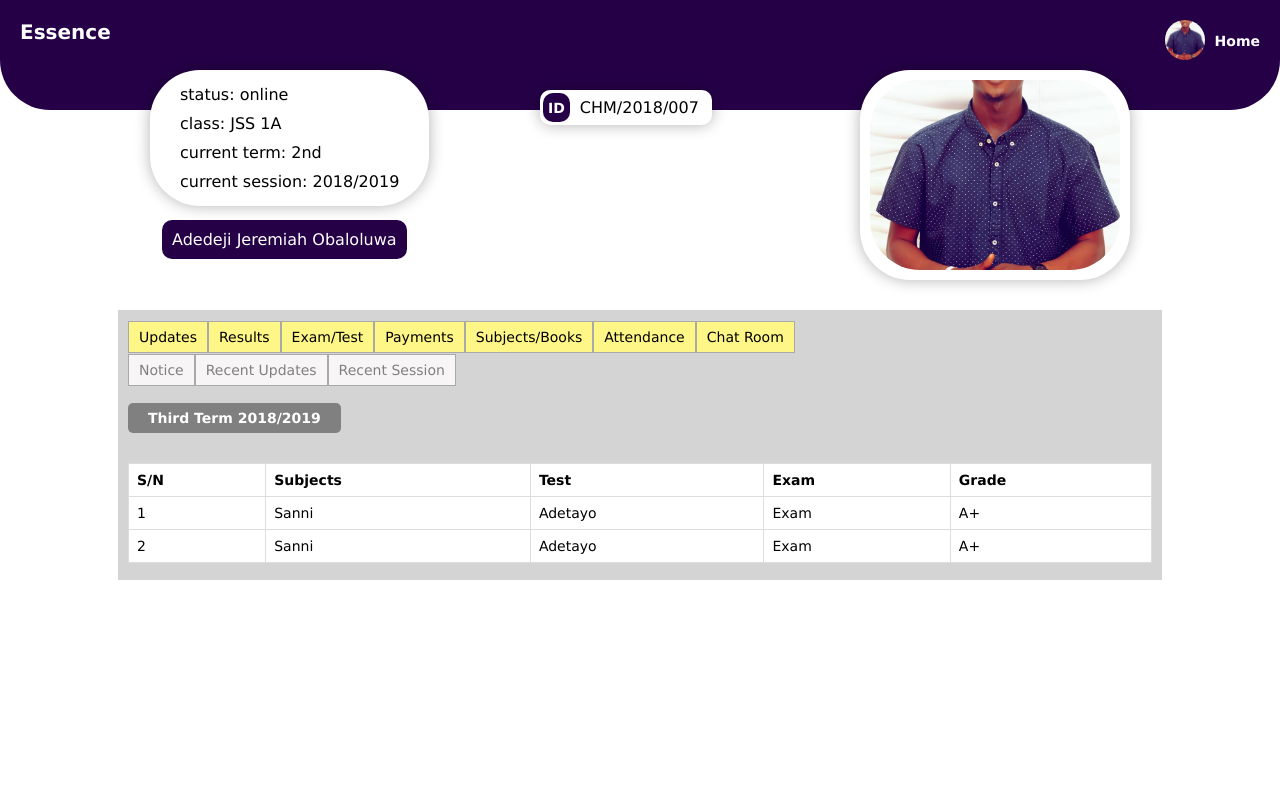
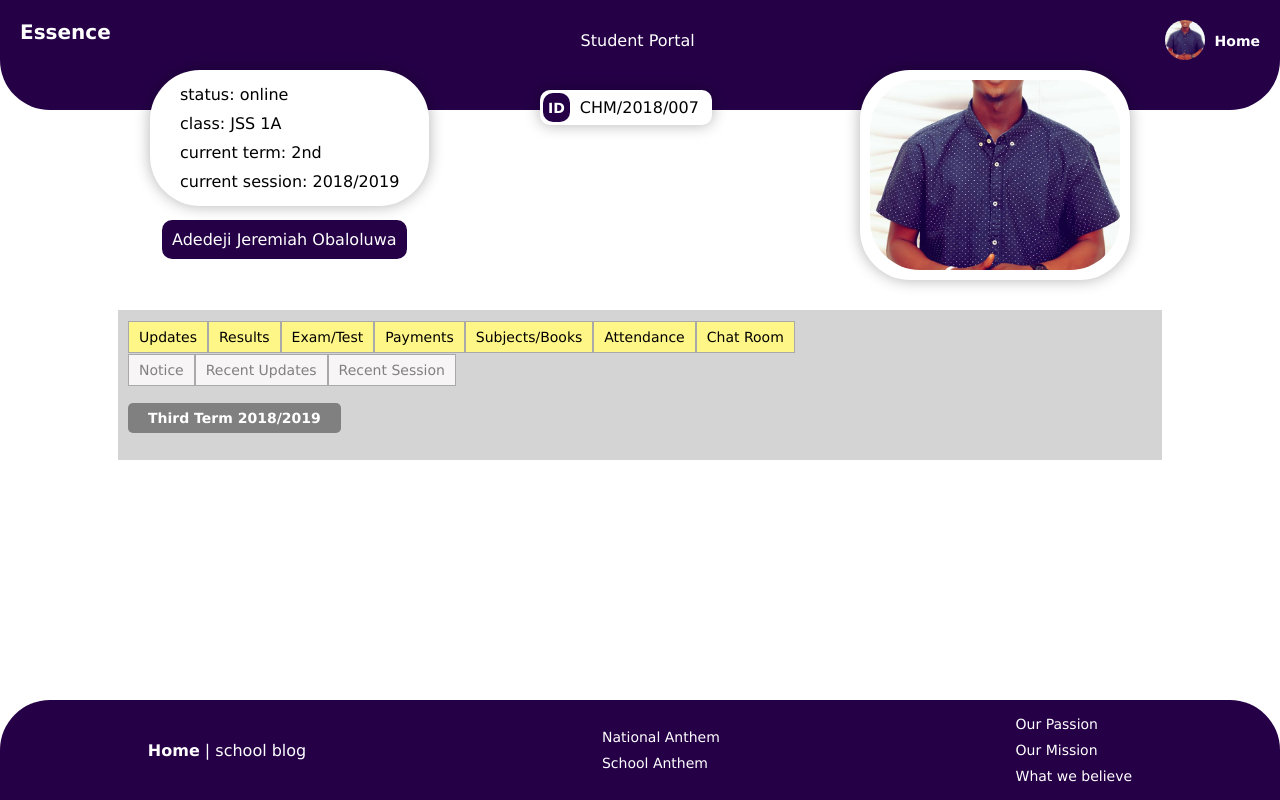
Before and after one commit to drjerry-sys/sdbm, a React (Create React App) app: page /student-portal in a window 1280 px wide. Built offline with nearby package versions, Linux system fonts and the light colour scheme.

Commit message:
oops, ran into error with npm again aww..

```diff
--- a/package.json
+++ b/package.json
@@ -8,10 +8,14 @@
     "@testing-library/jest-dom": "^5.14.1",
     "@testing-library/react": "^11.2.7",
     "@testing-library/user-event": "^12.8.3",
+    "sass": "^1.43.2",
+    "axios": "^0.23.0",
+    "json-server": "^0.17.0",
     "react": "^17.0.2",
     "react-dom": "^17.0.2",
     "react-scripts": "4.0.3",
-    "sass": "^1.43.2",
+    "redux-logger": "^3.0.6",
+    "redux-thunk": "^2.3.0",
     "web-vitals": "^1.1.2"
   },
   "scripts": {
--- a/src/App.js
+++ b/src/App.js
@@ -8,7 +8,8 @@ function App() {
       <Switch>
         <Route path="/login" component={Login} />
         <Route path="/reset-password" component={ResetPassword} />
-        <Route path="/student-portal" component={StudentPortal} />
+        <Route exact path="/student-portal" component={StudentPortal} />
+        <Route path="/student-portal/:option" component={StudentPortal} />
       </Switch>
     </div>
   );
--- /dev/null
+++ b/src/components/Footer/Footer.jsx
@@ -0,0 +1,28 @@
+import React from 'react';
+import './Footer.scss';
+
+const Footer = () => {
+    return (
+        <div className="footer">
+            <div className="wrapper">
+                <div className="first">
+                    <span><b>Home</b> | school blog</span>
+                </div>
+                <div className="middle">
+                    <span>National Anthem</span>
+                    <span>School Anthem</span>
+                </div>
+                <div className="last">
+                    <span>Our Passion</span>
+                    <span>Our Mission</span>
+                    <span>What we believe</span>
+                </div>
+            </div>
+            <div className="copy">
+                <span>copywright @ Essence</span>
+            </div>
+        </div>
+     );
+}
+
+export default Footer;
--- /dev/null
+++ b/src/components/Footer/Footer.scss
@@ -0,0 +1,51 @@
+.footer {
+    width: 100%;
+    height: 100px;
+    background-color: var(--main-color);
+    border-radius: 50px 50px 0 0;
+    box-sizing: border-box;
+    overflow: hidden;
+    position: fixed;
+    bottom: 0;
+
+    .wrapper {
+        display: flex;
+        width: 100%;
+        height: 100%;
+        justify-content: space-around;
+        align-items: center;
+        color: white;
+
+        .middle {
+            display: flex;
+            flex-direction: column;
+
+            span {
+                padding: 5px 0;
+                font-size: 14px;
+                font-weight: 500;
+            }
+        }
+
+        .last {
+            display: flex;
+            flex-direction: column;
+
+            span {
+                padding: 5px 0;
+                font-size: 14px;
+                font-weight: 500;
+            }
+        }
+    }
+
+    .copy {
+        span {
+            padding: 5px 0;
+            font-size: 14px;
+            font-weight: 500;
+            color: white;
+            font-size: 12px;
+        }
+    }
+}
--- a/src/components/Navbar/Navbar.jsx
+++ b/src/components/Navbar/Navbar.jsx
@@ -7,7 +7,10 @@ const Navbar = ({ portalType }) => {
     return (
         <div className="navbar">
             <div className="top">
-                <span className="topLogo">Essence</span>
+                <Link to="/" className="topLogo"><span>Essence</span></Link>
+                <span style={{color: 'white', display: 'flex', alignItems: 'center'}}>
+                    {portalType === 'student' ? 'Student' : portalType === 'staff' ? 'Staff' : 'Admin'} Portal
+                </span>
                 <div className="profile">
                     <div className="profile_pic">
                         <img src={profilePic} alt="profile pic" />
--- a/src/components/Navbar/Navbar.scss
+++ b/src/components/Navbar/Navbar.scss
@@ -16,6 +16,7 @@
             font-weight: 600;
             font-size: 20px;
             color: white;
+            text-decoration: none;
         }
 
         .profile {
--- /dev/null
+++ b/src/components/pages/StudentPortal/Options.jsx
@@ -0,0 +1,58 @@
+import React from 'react';
+import './StudentPortal.scss';
+import { Link } from 'react-router-dom';
+
+const Options = ({ optionSelected }) => {
+
+    return (
+        <div className="portalSubOptions">
+            {
+                optionSelected === 'res' ? (
+                    <>
+                        <Link className="subLink">All Results</Link >
+                        <Link className="subLink">Recent Term</Link >
+                        <Link className="subLink">Recent Session</Link >
+                    </>
+                ) : optionSelected === 'cbt' ? (
+                    <>
+                        <Link className="subLink">All Results</Link>
+                        <Link className="subLink">Recent Term</Link>
+                        <Link className="subLink">Recent Session</Link>
+                    </>
+                ) : optionSelected === 'pay' ? (
+                    <>
+                        <Link className="subLink">All Results</Link>
+                        <Link className="subLink">Recent Term</Link>
+                        <Link className="subLink">Recent Session</Link>
+                    </>
+                ) : optionSelected === 'sub' ? (
+                    <>
+                        <Link className="subLink">All Results</Link>
+                        <Link className="subLink">Recent Term</Link>
+                        <Link className="subLink">Recent Session</Link>
+                    </>
+                ) : optionSelected === 'attend' ? (
+                    <>
+                        <Link className="subLink">Mark Attenndance</Link>
+                        <Link className="subLink">Term History</Link>
+                        <Link className="subLink">All History</Link>
+                    </>
+                ) : optionSelected === 'chat' ? (
+                    <>
+                        <Link className="subLink">All Results</Link>
+                        <Link className="subLink">Recent Term</Link>
+                        <Link className="subLink">Recent Session</Link>
+                    </>
+                ) : optionSelected === 'updt' ? (
+                    <>
+                        <Link className="subLink">Notice</Link>
+                        <Link className="subLink">Recent Updates</Link>
+                        <Link className="subLink">Recent Session</Link>
+                    </>
+                ) : ''
+            }
+        </div>
+     );
+}
+
+export default Options;
--- a/src/components/pages/StudentPortal/StudentPortal.jsx
+++ b/src/components/pages/StudentPortal/StudentPortal.jsx
@@ -1,14 +1,19 @@
 import React, { useState } from 'react';
 import Navbar from '../../Navbar/Navbar';
-import { Link } from 'react-router-dom';
+import { Link, useParams } from 'react-router-dom';
 import './StudentPortal.scss';
+import Footer from '../../Footer/Footer';
+import Options from './Options';
+import TableForResults from './TableForResults';
 
 const StudentPortal = () => {
 
     const [optionSelected, setOptionSelected] = useState('updt');
 
+    const {option} = useParams();
+
     const handleSelect = (value) => {
-        setOptionSelected(value)
+        setOptionSelected(value);
     }
 
     return (
@@ -28,79 +33,12 @@ const StudentPortal = () => {
                         <Link to="/student-portal/attendance" onClick={() => handleSelect('attend')} className="groupBtn">Attendance</Link>
                         <Link to="/student-portal/chat" onClick={() => handleSelect('chat')} className="groupBtn">Chat Room</Link>
                     </div>
-                    <div className="portalSubOptions">
-                        {
-                            optionSelected === 'res' ? (
-                                <>
-                                    <Link className="subLink">All Results</Link >
-                                    <Link className="subLink">Recent Term</Link >
-                                    <Link className="subLink">Recent Session</Link >
-                                </>
-                            ) : optionSelected === 'cbt' ? (
-                                <>
-                                    <Link className="subLink">All Results</Link>
-                                    <Link className="subLink">Recent Term</Link>
-                                    <Link className="subLink">Recent Session</Link>
-                                </>
-                            ) : optionSelected === 'pay' ? (
-                                <>
-                                    <Link className="subLink">All Results</Link>
-                                    <Link className="subLink">Recent Term</Link>
-                                    <Link className="subLink">Recent Session</Link>
-                                </>
-                            ) : optionSelected === 'sub' ? (
-                                <>
-                                    <Link className="subLink">All Results</Link>
-                                    <Link className="subLink">Recent Term</Link>
-                                    <Link className="subLink">Recent Session</Link>
-                                </>
-                            ) : optionSelected === 'attend' ? (
-                                <>
-                                    <Link className="subLink">All Results</Link>
-                                    <Link className="subLink">Recent Term</Link>
-                                    <Link className="subLink">Recent Session</Link>
-                                </>
-                            ) : optionSelected === 'chat' ? (
-                                <>
-                                    <Link className="subLink">All Results</Link>
-                                    <Link className="subLink">Recent Term</Link>
-                                    <Link className="subLink">Recent Session</Link>
-                                </>
-                            ) : optionSelected === 'updt' ? (
-                                <>
-                                    <Link className="subLink">Notice</Link>
-                                    <Link className="subLink">Recent Updates</Link>
-                                    <Link className="subLink">Recent Session</Link>
-                                </>
-                            ) : ''
-                        }
-                    </div>
+                    <Options optionSelected={optionSelected} />
                     <span className="currentTitle">Third Term 2018/2019</span>
-                    <table>
-                        <tr>
-                            <th>S/N</th>
-                            <th>Subjects</th>
-                            <th>Test</th>
-                            <th>Exam</th>
-                            <th>Grade</th>
-                        </tr>
-                        <tr>
-                            <td>1</td>
-                            <td>Sanni</td>
-                            <td>Adetayo</td>
-                            <td>Exam</td>
-                            <td>A+</td>
-                        </tr>
-                        <tr>
-                            <td>2</td>
-                            <td>Sanni</td>
-                            <td>Adetayo</td>
-                            <td>Exam</td>
-                            <td>A+</td>
-                        </tr>
-                    </table>
+                    { option === 'results' ? <TableForResults /> : '' }
                 </div>
             </div>
+            <Footer />
         </>
      );
 }
--- a/src/components/pages/StudentPortal/StudentPortal.scss
+++ b/src/components/pages/StudentPortal/StudentPortal.scss
@@ -1,10 +1,11 @@
 .studentPortal {
     display: flex;
     width: 80vw;
-    margin: auto;
+    margin: 0 auto;
     margin-top: 200px;
     background-color: rgb(212, 212, 212);
     padding: 10px 10px;
+    margin-bottom: 40px;
 
     .portalOptions {
         padding: 7px 0 ;
--- /dev/null
+++ b/src/components/pages/StudentPortal/TableForResults.jsx
@@ -0,0 +1,32 @@
+import React from 'react';
+import './StudentPortal.scss';
+
+const TableForResults = () => {
+    return (
+        <table>
+            <tr>
+                <th>S/N</th>
+                <th>Subjects</th>
+                <th>Test</th>
+                <th>Exam</th>
+                <th>Grade</th>
+            </tr>
+            <tr>
+                <td>1</td>
+                <td>Math</td>
+                <td>30</td>
+                <td>70</td>
+                <td>A+</td>
+            </tr>
+            <tr>
+                <td>2</td>
+                <td>English</td>
+                <td>30</td>
+                <td>70</td>
+                <td>A+</td>
+            </tr>
+        </table>
+     );
+}
+
+export default TableForResults;
```
Also changed, not shown: 1 other file (tests, documents, lock files or other folders).
